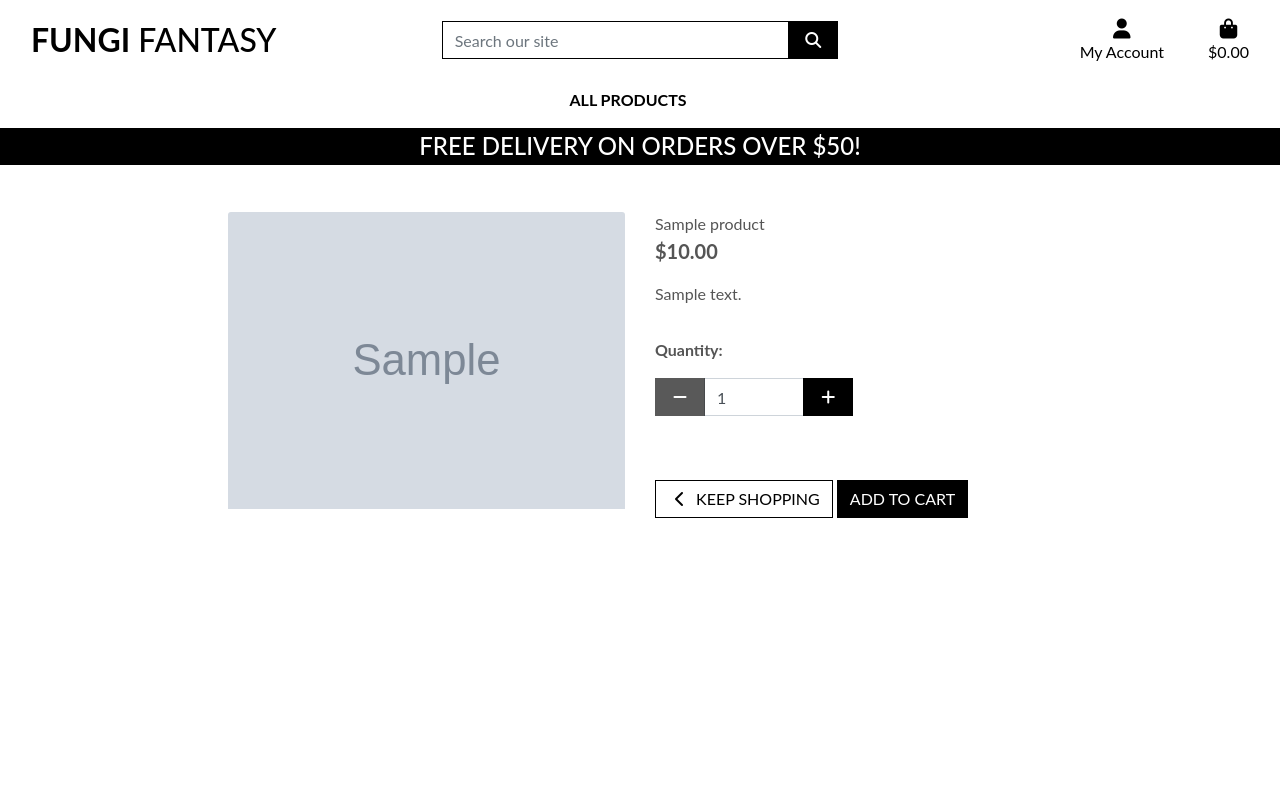
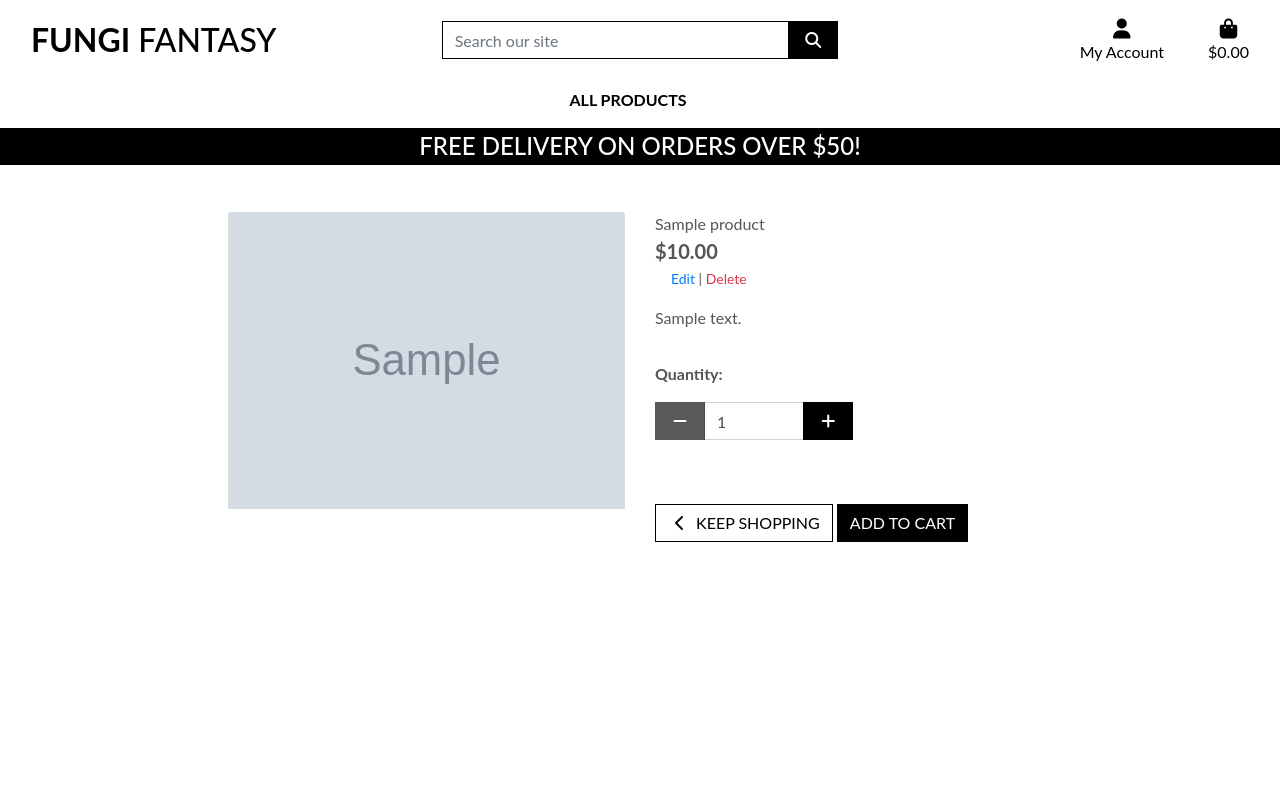
Before and after one commit to Bruna-Andelieri/FungiFantasy, a Django app: page /product/1 in a window 1280 px wide. Run offline with Django 3.2, Linux system fonts and the light colour scheme; a user stored in the database is signed in; tables that the repository leaves empty hold one stand-in row (values such as "Sample post"); grey boxes marked "Sample" are stand-in pictures; some libraries are stand-ins or nearby versions.

Commit message:
Feat: Add delete functionality to product admin

```diff
--- a/product/templates/product/product.html
+++ b/product/templates/product/product.html
@@ -61,6 +61,12 @@
                                     <div class="row">
                                         <div class="col">
                                             <p class="lead mb-0 text-left font-weight-bold">${{ product.price }}</p>
+                                            {% if request.user.is_superuser %}
+                                                <small class="ml-3">
+                                                    <a href="{% url 'edit_product' product.id %}">Edit</a> |
+                                                    <a class="text-danger" href="{% url 'delete_product' product.id %}">Delete</a>
+                                                </small>
+                                            {% endif %}
                                         </div>
                                     </div>
                                 </div>
--- a/product/templates/product/product_detail.html
+++ b/product/templates/product/product_detail.html
@@ -30,6 +30,12 @@
                 <div class="product-details-container mb-5 mt-md-5">
                     <p class="mb-0">{{ product.name }}</p>
                     <p class="lead mb-0 text-left font-weight-bold">${{ product.price }}</p>
+                    {% if request.user.is_superuser %}
+                        <small class="ml-3">
+                            <a href="{% url 'edit_product' product.id %}">Edit</a> |
+                             <a class="text-danger" href="{% url 'delete_product' product.id %}">Delete</a>
+                        </small>
+                    {% endif %}
                     <p class="mt-3">{{ product.description }}</p>
                     <form class="form" action="{% url 'add_to_cart' product.id %}" method="POST">
                         {% csrf_token %}
--- a/product/urls.py
+++ b/product/urls.py
@@ -6,4 +6,5 @@ urlpatterns = [
     path('<product_id>', views.product_detail, name='product_detail'),
     path('add/', views.add_product, name='add_product'),
     path('edit/<int:product_id>/', views.edit_product, name='edit_product'),
+    path('delete/<int:product_id>/', views.delete_product, name='delete_product'),
 ]
--- a/product/views.py
+++ b/product/views.py
@@ -67,9 +67,9 @@ def add_product(request):
     if request.method == 'POST':
         form = ProductForm(request.POST, request.FILES)
         if form.is_valid():
-            form.save()
+            product = form.save()
             messages.success(request, 'Successfully added product!')
-            return redirect(reverse('add_product'))
+            return redirect(reverse('product_detail', args=[product.id]))
         else:
             messages.error(request, 'Failed to add product. Please ensure the form is valid.')
     else:
@@ -104,3 +104,10 @@ def edit_product(request, product_id):
     }
 
     return render(request, template, context)
+
+def delete_product(request, product=id):
+    """ Delete a product from the store """
+    product = get_object_or_404(Product, pk=product_id)
+    product.delete()
+    messages.success(request, 'Product deleted!')
+    return redirect(reverse('product'))
--- a/templates/includes/toasts/toast_success.html
+++ b/templates/includes/toasts/toast_success.html
@@ -19,7 +19,7 @@
             <div class="bag-notification-wrapper">
                 {% for item in cart_items %}
                     <div class="row">
-                        <<div class="col-3 my-1">
+                        <div class="col-3 my-1">
                             {% if item.product.image %}
                             <img class="w-100" src="{{ item.product.image.url }}" alt="{{ item.product.name }}">
                             {% else %}
```
